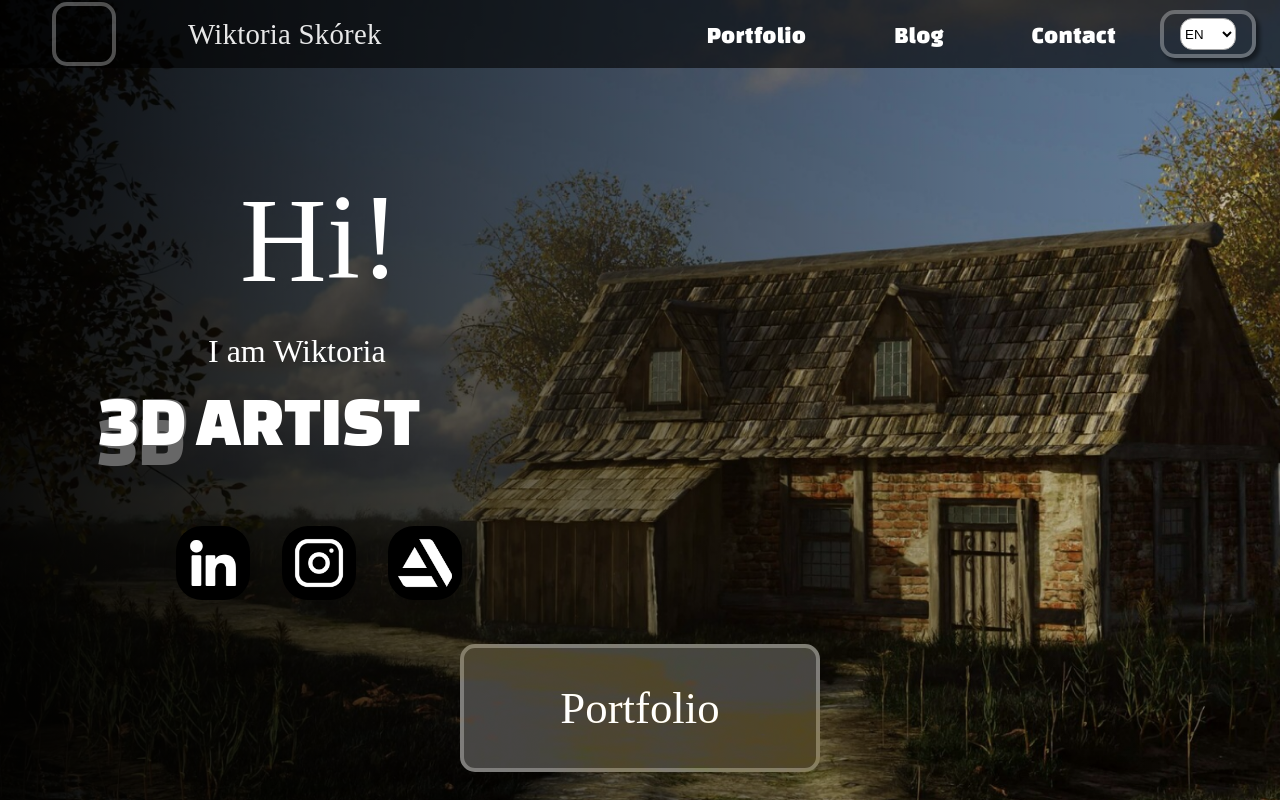
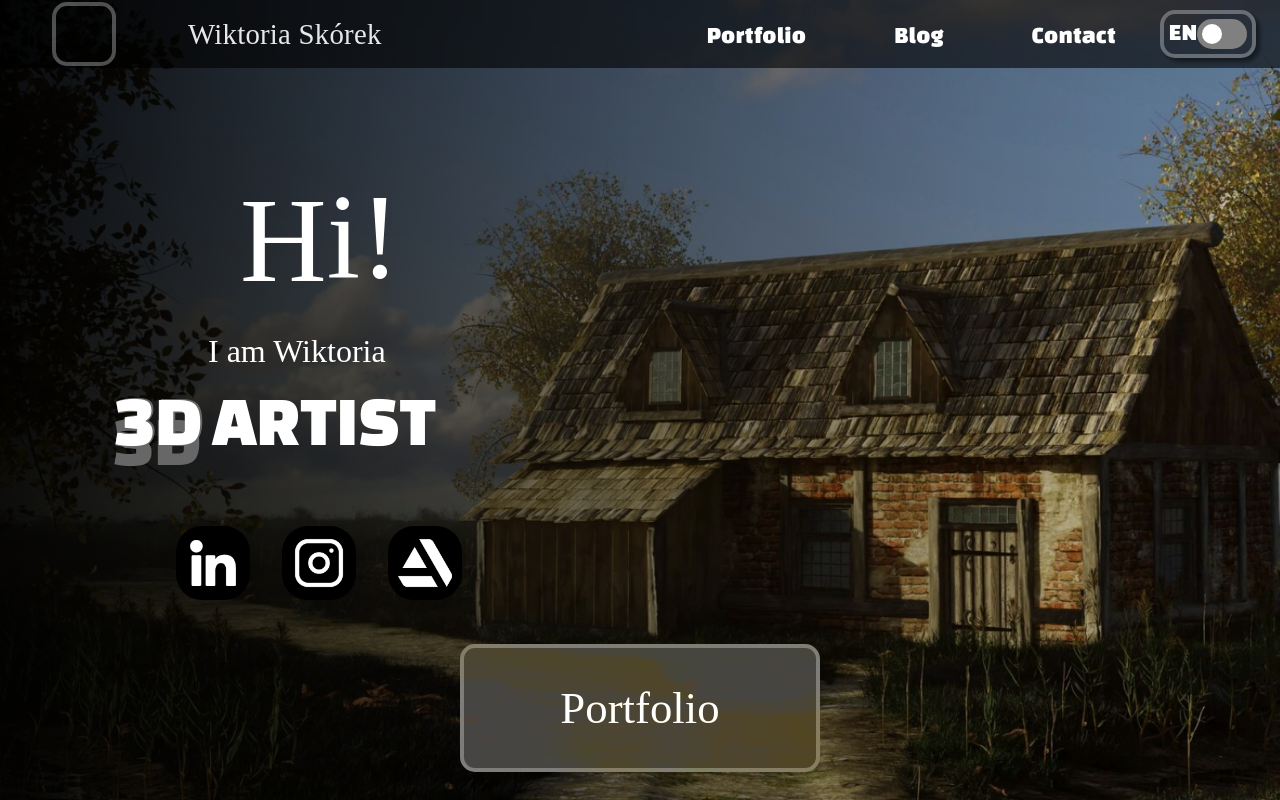
Before and after one commit to s-jez/Portfolio-3DArist, a React (Create React App) app: page / in a window 1280 px wide. Shown: the top 800 px of the page. Built offline with nearby package versions, Linux system fonts and the light colour scheme; a web font is replaced by a local one.

Commit message:
Add switch styles and toggle checkbox logic.

```diff
--- a/src/components/Sections/Main/MainSection.module.css
+++ b/src/components/Sections/Main/MainSection.module.css
@@ -115,7 +115,7 @@
   font-size: 4.5rem;
   line-height: 100px;
   font-weight: 400;
-  margin-left: -4rem;
+  margin-left: -3rem;
 }
 .main__artist > :first-child {
   text-shadow: -1px 20px #676767, 2px -1px #676767, -0px 1px #676767,
--- a/src/components/SwitchLanguage/LanguageSwitch.module.css
+++ b/src/components/SwitchLanguage/LanguageSwitch.module.css
@@ -1,7 +1,40 @@
+.language-switch {
+  display: flex;
+}
+
 .switch {
-  width: 10rem;
-  height: 2rem;
-  border-radius: 12.5px;
-  border: 1px solid #a6a6a6;
-  background-color: #fff;
+  height: 0;
+  width: 0;
+  visibility: hidden;
 }
+.label {
+  cursor: pointer;
+  text-indent: -9999px;
+  width: 50px;
+  height: 30px;
+  background: grey;
+  display: block;
+  border-radius: 100px;
+  position: relative;
+}
+.label:after {
+  content: "PL";
+  position: absolute;
+  top: 5px;
+  left: 5px;
+  width: 20px;
+  height: 20px;
+  background: #fff;
+  border-radius: 90px;
+  transition: 0.3s;
+}
+.switch:checked + .label {
+  background: #499166;
+}
+.switch:checked + .label:after {
+  left: calc(100% - 5px);
+  transform: translateX(-100%);
+}
+.label:active:after {
+  width: 40px;
+}
--- a/src/components/SwitchLanguage/LanguageSwitch.tsx
+++ b/src/components/SwitchLanguage/LanguageSwitch.tsx
@@ -1,23 +1,30 @@
-import { ChangeEvent } from "react";
+import { ChangeEvent, useState } from "react";
 import { useTranslation } from "react-i18next";
 import styles from "./LanguageSwitch.module.css";
 
 const LanguageSwitch = () => {
+  const [isToggle, setIsToggle] = useState<boolean>(false);
   const { i18n } = useTranslation();
 
-  const handleLanguageChange = (event: ChangeEvent<HTMLSelectElement>) => {
-    i18n.changeLanguage(event.target.value);
+  const handleLanguageChange = (event: ChangeEvent<HTMLInputElement>) => {
+    setIsToggle(!isToggle);
+    i18n.changeLanguage(!isToggle ? "pl" : "en");
   };
 
   return (
-    <select
-      className={styles.switch}
-      onChange={handleLanguageChange}
-      value={i18n.language}
-    >
-      <option value="en">EN</option>
-      <option value="pl">PL</option>
-    </select>
+    <div className={styles["language-switch"]}>
+      <label>{isToggle ? "PL" : "EN"}</label>
+      <input
+        type="checkbox"
+        id="switch"
+        className={styles.switch}
+        onChange={handleLanguageChange}
+        checked={isToggle}
+      />
+      <label htmlFor="switch" className={styles.label}>
+        Toggle
+      </label>
+    </div>
   );
 };
 
```
